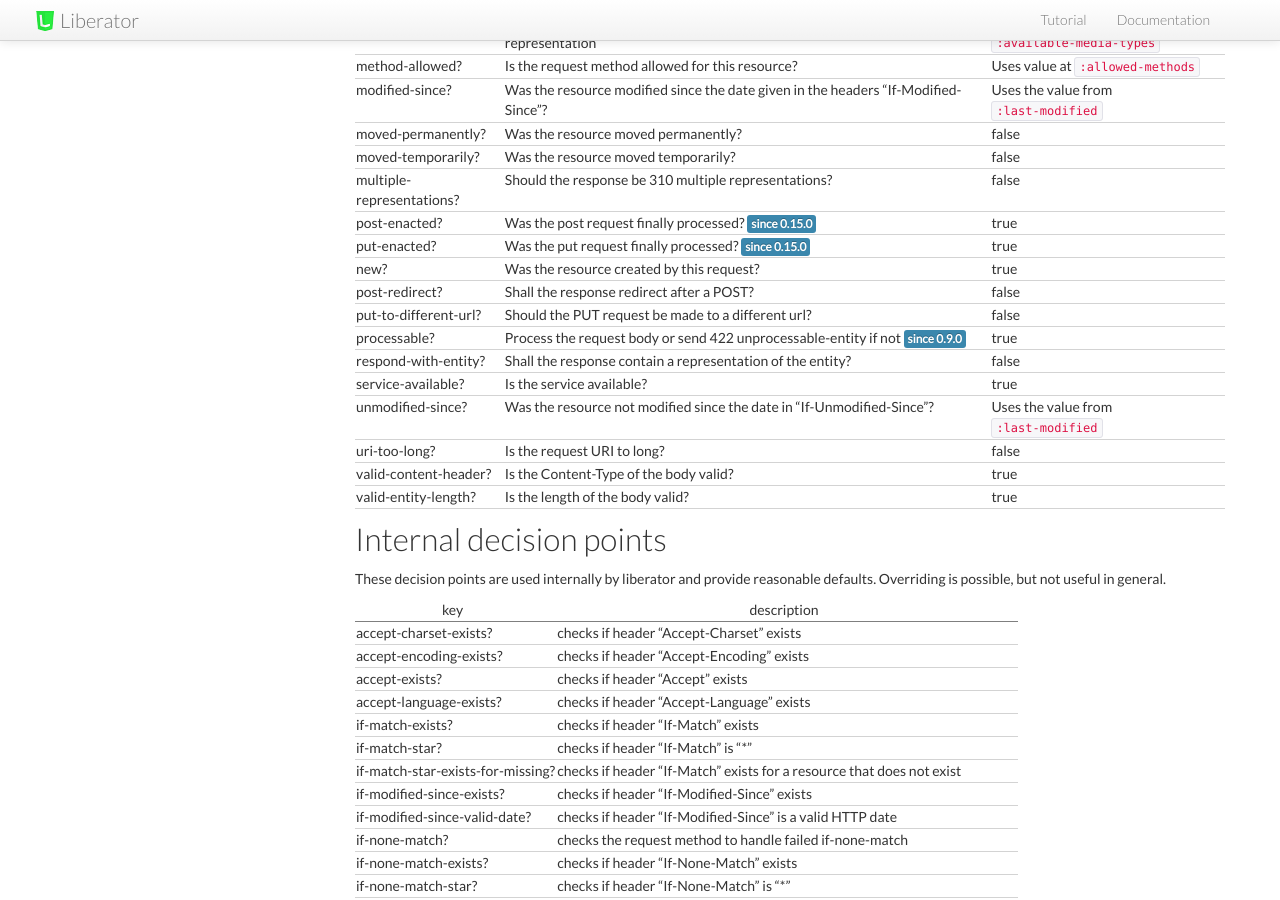
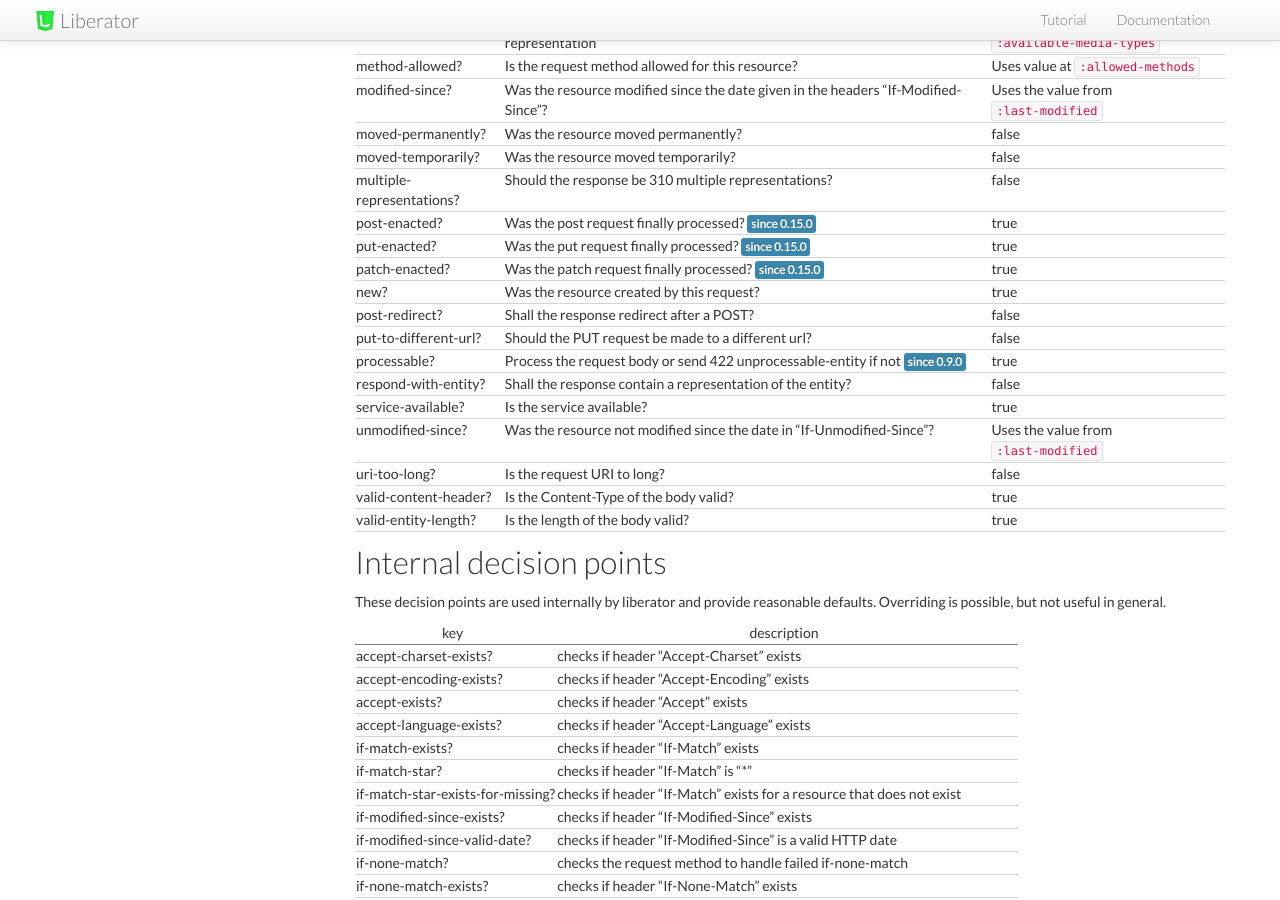
Before and after one commit to clojure-liberator/liberator, a Jekyll site: the page built from doc/decisions.md, in a window 1280 px wide and 900 px high, scrolled down 779 px. Built offline with Jekyll 4.4.1, drawn with Linux system fonts in a browser that asks for light colours; nearby versions of some CDN libraries.

Commit message:
Add documentation on `:patch-enacted`

```diff
--- a/doc/decisions.md
+++ b/doc/decisions.md
@@ -40,6 +40,7 @@ moved-temporarily?          | Was the resource moved temporarily?
 multiple-representations?   | Should the response be 310 multiple representations?                                                                          | false                                             |
 post-enacted?               | Was the post request finally processed? <span class="label label-info">since 0.15.0</span>                                    | true                                              |
 put-enacted?                | Was the put request finally processed? <span class="label label-info">since 0.15.0</span>                                     | true                                              |
+patch-enacted?                | Was the patch request finally processed? <span class="label label-info">since 0.15.0</span>                                     | true                                              |
 new?                        | Was the resource created by this request?                                                                                     | true                                              |
 post-redirect?              | Shall the response redirect after a POST?                                                                                     | false                                             |
 put-to-different-url?       | Should the PUT request be made to a different url?                                                                            | false                                             |
```
